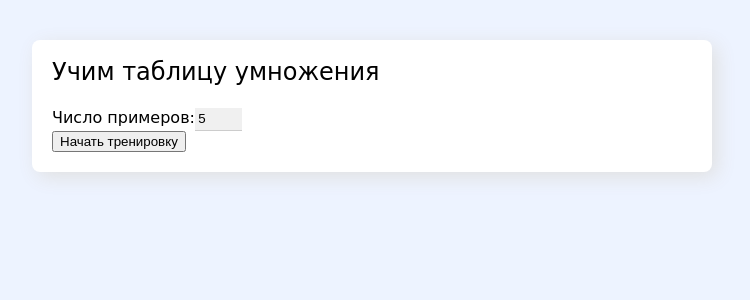
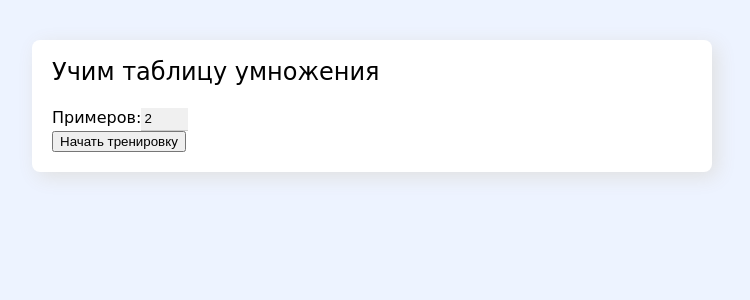
Before and after one commit to gkond/multab, a React (Create React App) app: page / in a window 1280 px wide. Shown: the top 300 px of the page, without its empty margins (268-1018 px from the left). Built offline with nearby package versions, Linux system fonts and the light colour scheme.

Commit message:
Change default

```diff
--- a/src/App.tsx
+++ b/src/App.tsx
@@ -19,7 +19,7 @@ const VIEWS = {
   RESULTS: "RESULTS"
 };
 
-const DEFAULT_ATTEMPT_COUNT = 5;
+const DEFAULT_ATTEMPT_COUNT = 2;
 
 const generateAttempts = (count: number): Attempt[] => {
   const generateRandomInt = (from: number, to: number): number =>
--- a/src/components/views/Attempts/index.tsx
+++ b/src/components/views/Attempts/index.tsx
@@ -81,7 +81,7 @@ export const ViewAttempts: React.FunctionComponent<{
           if (index < attempts.length - 1) {
             setTimeout(() => {
               setIndex(index + 1);
-            }, 1000)
+            }, 500)
           } else {
             onSubmit();
           }
--- a/src/components/views/Settings/index.tsx
+++ b/src/components/views/Settings/index.tsx
@@ -14,7 +14,7 @@ export const ViewSettings: React.FunctionComponent<{
 }) => (
   <div>
     <label>
-      {"Число примеров:"}
+      {"Примеров:"}
       <input
         onChange={(e) => {
           const num = Number(e.target.value);
```
